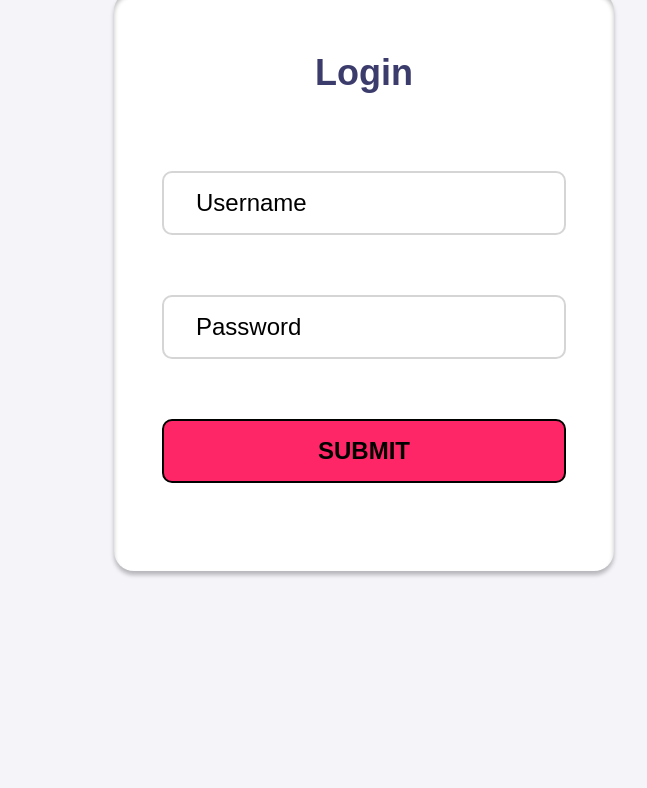
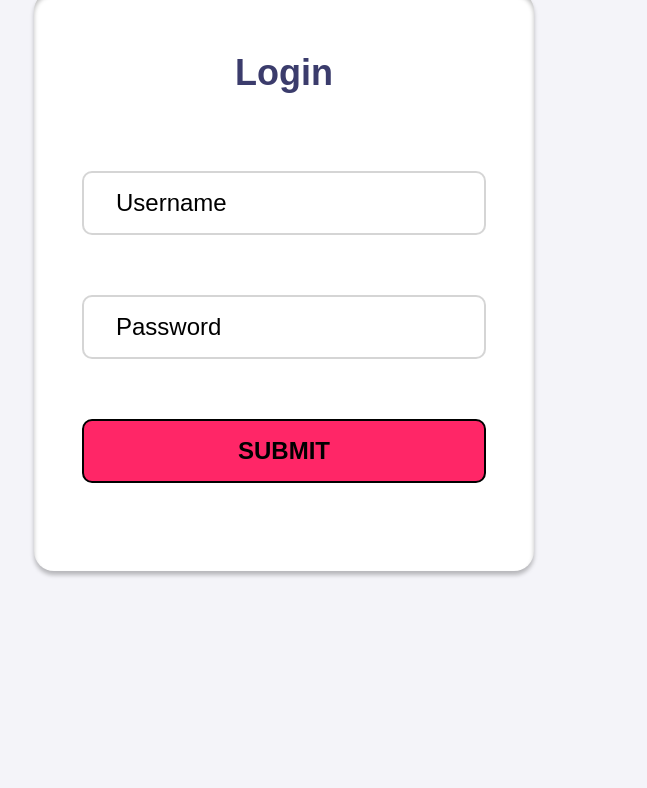
Before and after one commit to fnakhsan/MPPL, a PHP site: page /login.html in a window 1280 px wide; the page is wider, and only the part inside the window is pictured. Shown: the part 236-1024 px from the top of that part, without its empty margins (356-1003 px from the left). Run offline with PHP 8.4, Linux system fonts and the light colour scheme.

Commit message:
FIxing Width

```diff
--- a/login/style.css
+++ b/login/style.css
@@ -142,7 +142,7 @@ table {
 
 .container {
     background-color: #F4F4F9;
-    width: 1440px;
+    width: auto;
     height: 1024px;
     display: flex;
     flex-direction: column;
```
